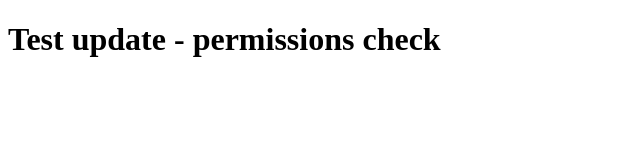
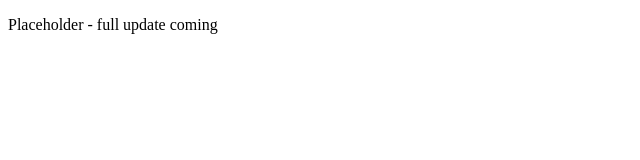
Before and after one commit to RTSTUDIOTEAM/haydiempati, a website: page public/index.html in a window 1280 px wide. Shown: the whole page, without its empty margins (0-640 px from the left). Drawn offline with Linux system fonts and the light colour scheme.

```diff
--- a/public/index.html
+++ b/public/index.html
@@ -3,9 +3,10 @@
 <head>
   <meta charset="UTF-8" />
   <meta name="viewport" content="width=device-width, initial-scale=1.0" />
-  <title>Haydi Empati</title>
+  <title>Haydi Empati — Odalı Empati Oyunu</title>
+  <!-- FULL CONTENT WILL BE INSERTED -->
 </head>
 <body>
-  <h1>Test update - permissions check</h1>
+<p>Placeholder - full update coming</p>
 </body>
 </html>
```
